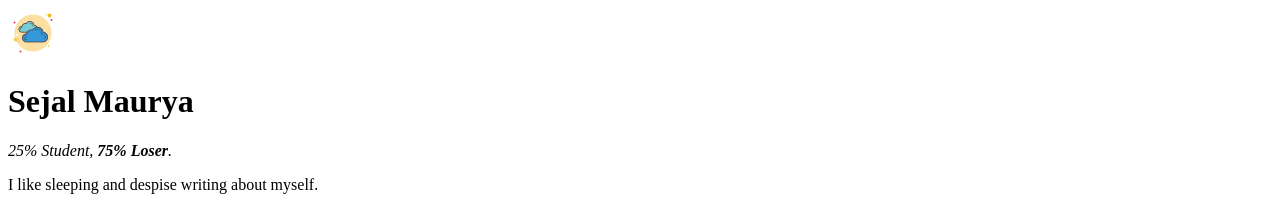
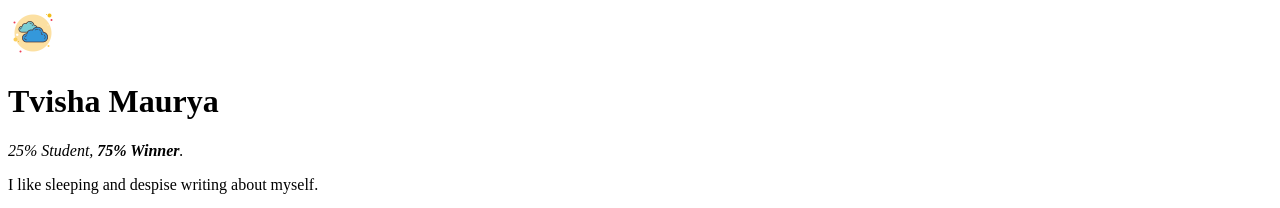
Before and after one commit to sejal-m/profile-info, a plain HTML site: page index.html in a window 1280 px wide. Shown: the top 208 px of the page. Drawn offline with Linux system fonts and the light colour scheme; files whose address does not match are found by name.

Commit message:
new changes made in side branch

```diff
--- a/index.html
+++ b/index.html
@@ -7,8 +7,8 @@
 </head>
 <body>
     <img src="C:\Users\sejal\OneDrive\Pictures\icons8-clouds-50.png" alt="Profile Picture for Sejal Maurya">
-    <h1>Sejal Maurya</h1>
-    <p><em>25% Student, <strong>75% Loser</strong>.</em></p>
+    <h1>Tvisha Maurya</h1>
+    <p><em>25% Student, <strong>75% Winner</strong>.</em></p>
     <p>I like sleeping and despise writing about myself.</p>
     <hr>
     <h2>Educational Qualifications -</h2>
```
Also changed, not shown: new-file-added.txt (added).
